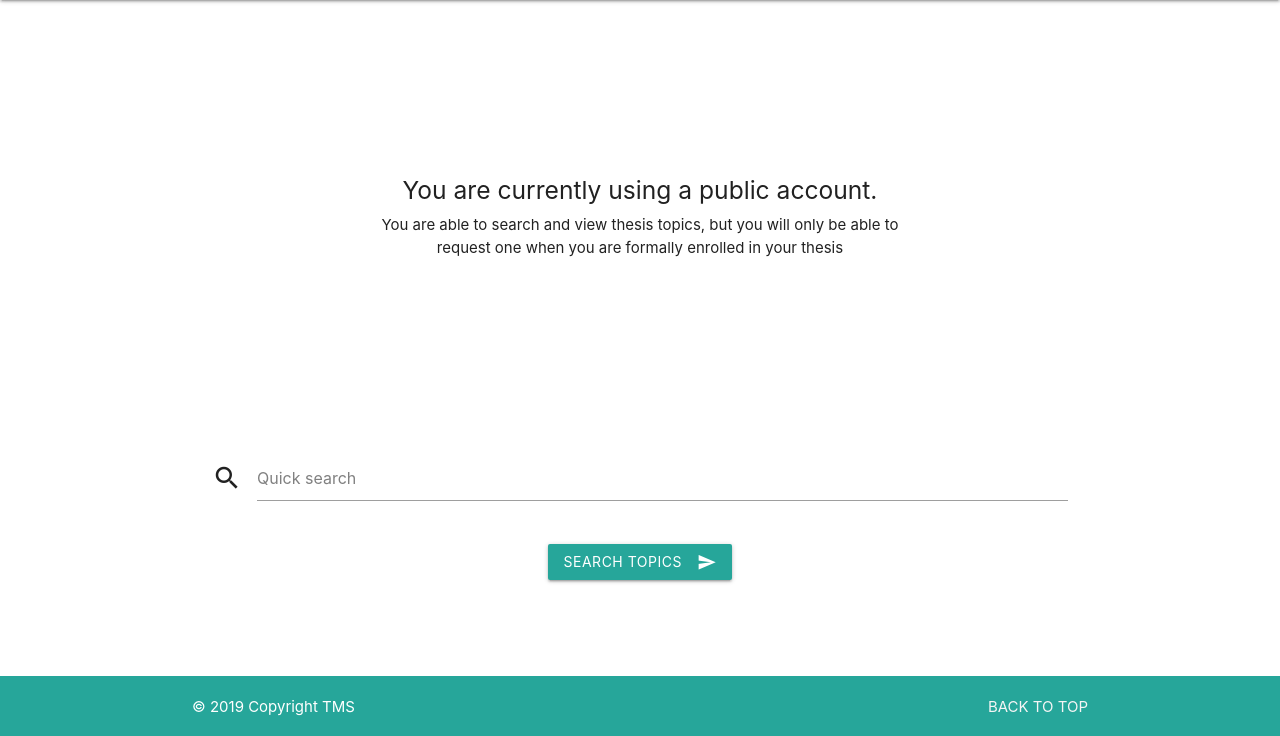
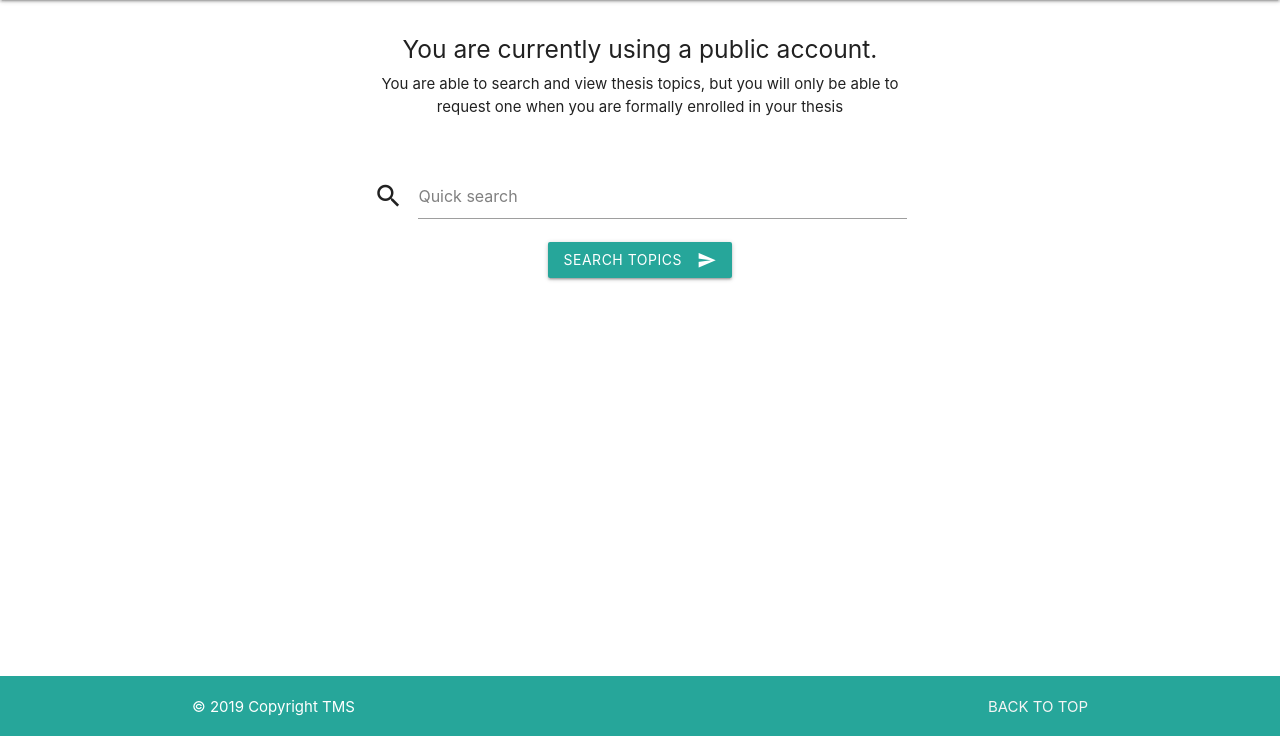
Before and after one commit to c-paras/ThesisManagementSystem, a Flask app: template templates/home_public.html in a window 1280 px wide. Shown: the part 64-800 px from the top of the page. Run offline with Flask 2, Linux system fonts and the light colour scheme; the template is opened without the code that fills it, so the values that code supplies are empty; some libraries are stand-ins or nearby versions.

```diff
--- a/templates/home_public.html
+++ b/templates/home_public.html
@@ -2,7 +2,7 @@
 
 {% block body %}
   <div class="row">
-    <div class="valign-wrapper" style="height: 50vh;">
+    <div class="valign-wrapper">
       <div class="row center-align">
         <h5> You are currently using a public account.</h5>
         <div class="col s8 offset-s2">
@@ -14,19 +14,17 @@
   </div>
   <div class="row">
     <form class="col s12" id="search-form-public">
-      <div class="row">
+      <div class="col offset-s2 s8">
         <div class="input-field">
           <i class="material-icons prefix">search</i>
           <input id="search-input-public" name="search" type="text" placeholder="Quick search">
         </div>
       </div>
-      <div class="row">
-        <div class="center">
-          <a class="waves-effect waves-light btn" id="search-btn-public"
-             onclick="searchResultsPublic()">Search Topics
-            <i class="material-icons right">send</i>
-          </a>
-        </div>
+      <div class="center">
+        <a class="waves-effect waves-light btn" id="search-btn-public"
+           onclick="searchResultsPublic()">Search Topics
+          <i class="material-icons right">send</i>
+        </a>
       </div>
     </form>
   </div>
```
